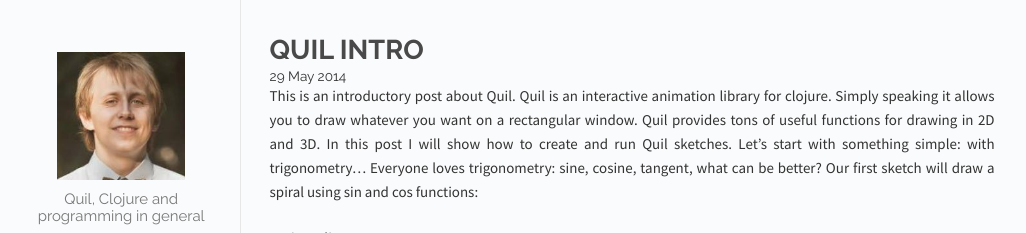
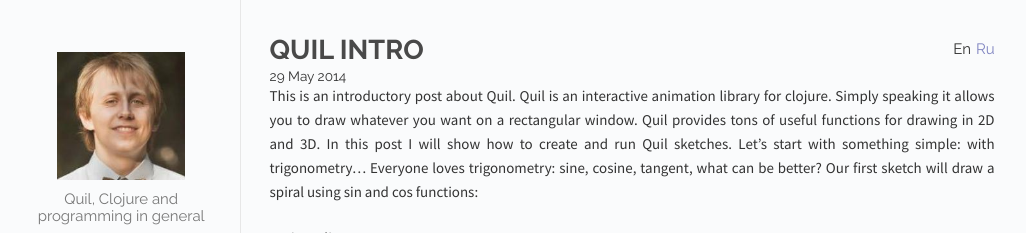
Before and after one commit to nbeloglazov/nbeloglazov.github.io, a Jekyll site: the page built from index.html, in a window 1280 px wide. Shown: the top 233 px of the page, without its empty margins (118-1144 px from the left). Built offline with Jekyll 4.4.1, drawn with Linux system fonts in a browser that asks for light colours; Markdown is read by kramdown in place of the engine named in the settings; comment, search, counter and statistics services are not loaded.

Commit message:
Add en/ru links.

```diff
--- a/_includes/post.html
+++ b/_includes/post.html
@@ -13,6 +13,13 @@
   </div>
   <div id="post-info">
     <div id="info-container">
+      {% if site.version == '/ru' %}
+        <p class="lang-link">Ru</p>
+        <a href="{{ page.url }}" class="lang-link">En</a>
+      {% else %}
+        <a href="/ru{{ page.url }}" class="lang-link">Ru</a>
+        <p class="lang-link">En</p>
+      {% endif %}
       <h1 id="title">{{ page.title }}</h1>
       <span id="date">{{ page.date | date_to_string }}</span>
     </div>
--- a/css/main.css
+++ b/css/main.css
@@ -267,6 +267,16 @@
   border-bottom: 1px solid #e7e7e7;
 }
 
+#post-info {
+  max-width: 725px;
+}
+
+.lang-link {
+  float: right;
+  margin-left: 5px;
+  font-size: 15px;
+}
+
 #sidebar-button:active,
 #sidebar-button:hover {
   opacity: 0.7;
```
